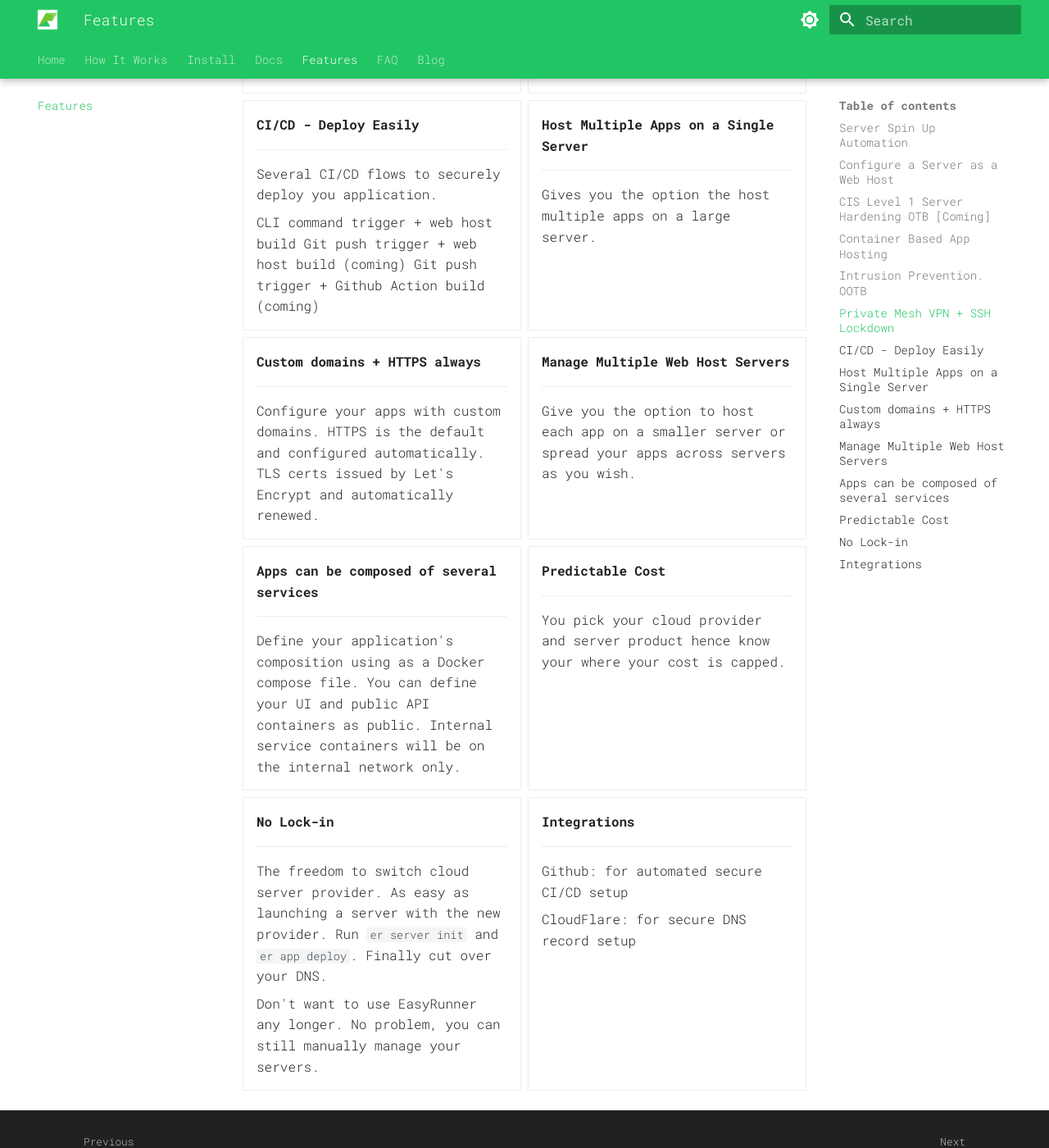
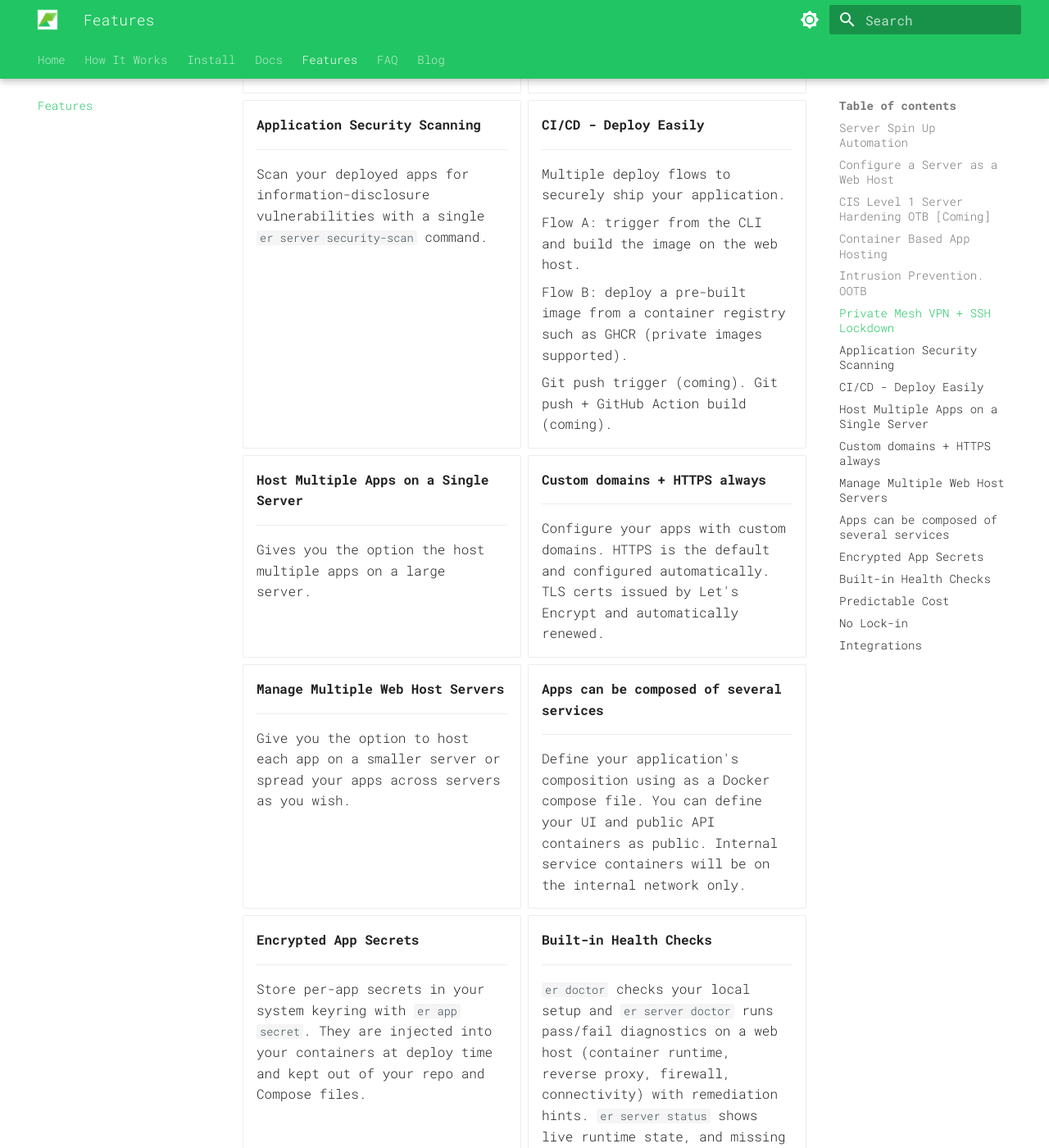
Before and after one commit to janaka/easyrunner-docs, an MkDocs documentation site: the page built from docs/features.md, in a window 1280 px wide and 1400 px high, scrolled down 964 px. Shown: the whole window at 82% size. Built offline with MkDocs 1.6.1 and Material for MkDocs 9.7.7, drawn with Linux system fonts in a browser that asks for light colours; some web fonts are replaced; some of the changed text lies outside the part shown.

Commit message:
docs(features): refresh features page with shipped capabilities
- Update CI/CD card: Flow B (registry deploys) is shipped, not coming;
  describe Flow A and Flow B explicitly.
- Add cards for security scanning, encrypted app secrets, and built-in
  health checks (er doctor / er server doctor / er server status).
- Add Hetzner to the integrations card.

Co-Authored-By: Claude Opus 4.8 (1M context) <noreply@anthropic.com>

```diff
--- a/docs/features.md
+++ b/docs/features.md
@@ -48,15 +48,24 @@
     Build a WireGuard mesh between your machine and your servers with `er mesh`, then lock SSH down to that private network so port 22 is no longer exposed to the public internet. A dead-man's switch guards against accidental lockout.
 
 
+-   #### Application Security Scanning
+
+    ---
+
+    Scan your deployed apps for information-disclosure vulnerabilities with a single `er server security-scan` command.
+
+
 -   #### CI/CD - Deploy Easily
 
     ---
 
-    Several CI/CD flows to securely deploy you application.
+    Multiple deploy flows to securely ship your application.
 
-    CLI command trigger + web host build
-    Git push trigger + web host build (coming)
-    Git push trigger + Github Action build (coming)
+    Flow A: trigger from the CLI and build the image on the web host.
+
+    Flow B: deploy a pre-built image from a container registry such as GHCR (private images supported).
+
+    Git push trigger (coming). Git push + GitHub Action build (coming).
 
 
 -   #### Host Multiple Apps on a Single Server
@@ -86,6 +95,20 @@
     Define your application's composition using as a Docker compose file. You can define your UI and public API containers as public. Internal service containers will be on the internal network only.
 
 
+-   #### Encrypted App Secrets
+
+    ---
+
+    Store per-app secrets in your system keyring with `er app secret`. They are injected into your containers at deploy time and kept out of your repo and Compose files.
+
+
+-   #### Built-in Health Checks
+
+    ---
+
+    `er doctor` checks your local setup and `er server doctor` runs pass/fail diagnostics on a web host (container runtime, reverse proxy, firewall, connectivity) with remediation hints. `er server status` shows live runtime state, and missing CLI prerequisites install with `er doctor --fix`.
+
+
 -   #### Predictable Cost
 
     ---
@@ -108,6 +131,8 @@
 
     Github: for automated secure CI/CD setup
 
+    Hetzner: for automated server provisioning
+
     CloudFlare: for secure DNS record setup
 
 </div>
```
